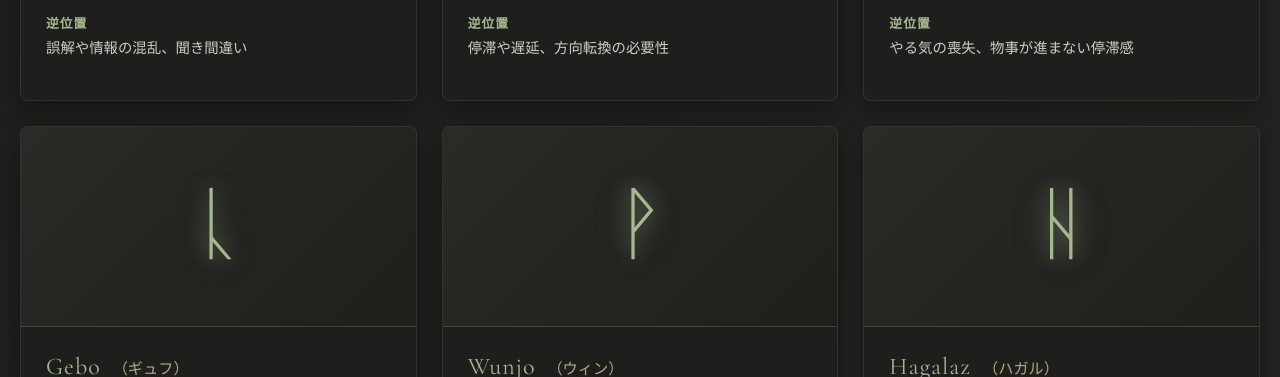
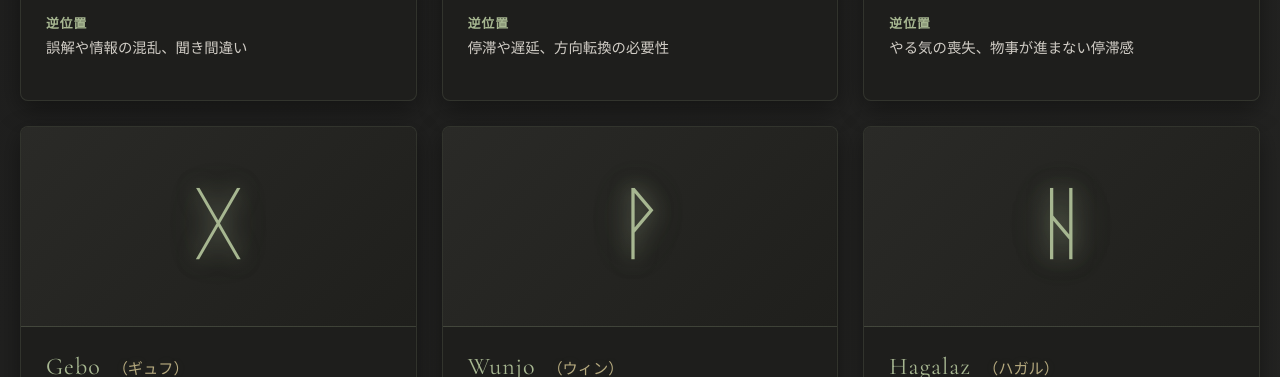
Before and after one commit to loveaid32lio-sketch/rune-divination135, a plain HTML site: page rune_list_v3.html in a window 1280 px wide. Shown: the part 1880-2257 px from the top of the page. Drawn offline with nearby package versions, Linux system fonts and the light colour scheme.

Commit message:
Fix Gebo rune entry ID and character

```diff
--- a/rune_list_v3.html
+++ b/rune_list_v3.html
@@ -633,7 +633,7 @@
             {"id": 4, "character": "ᚨ", "name": "Ansuz", "reading": "アンスール", "origin": "神またはエスイル。北欧神話の高位の神々を意味し、神聖な叡智と言葉の力の象徴。", "upright": "知識と叡智による導き、言葉の力を信じる時期", "reversed": "誤解や情報の混乱、聞き間違い", "hasReversed": true},
             {"id": 5, "character": "ᚱ", "name": "Raidho", "reading": "ラド", "origin": "旅または車輪。馬による旅と、人生の移動・進化を象徴。循環する時間と前への動きを表す。", "upright": "人生の新しいステージへの移動、スムーズな前進", "reversed": "停滞や遅延、方向転換の必要性", "hasReversed": true},
             {"id": 6, "character": "ᚲ", "name": "Kenaz", "reading": "ケン", "origin": "松明または火。暗闇を照らす光であり、知識、視力、創造的なひらめきを象徴。", "upright": "内からの光、創造的な情熱が目覚める", "reversed": "やる気の喪失、物事が進まない停滞感", "hasReversed": true},
-            {"id": 7, "character": "ᚳ", "name": "Gebo", "reading": "ギュフ", "origin": "贈り物または交換。与えることと受け取ることの均衡、人間関係と絆を象徴。", "upright": "与えることと受け取るバランスの中の調和、絆の深まり", "hasReversed": false},
+            {"id": 7, "character": "ᚷ", "name": "Gebo", "reading": "ギュフ", "origin": "贈り物または交換。与えることと受け取ることの均衡、人間関係と絆を象徴。", "upright": "与えることと受け取るバランスの中の調和、絆の深まり", "hasReversed": false},
             {"id": 8, "character": "ᚹ", "name": "Wunjo", "reading": "ウィン", "origin": "喜びまたは幸福。完成と達成感、人生の調和した状態を象徴。", "upright": "喜びと達成感、願いが形になる時期", "reversed": "失望や悔しさ、期待と現実のズレ", "hasReversed": true},
             {"id": 9, "character": "ᚺ", "name": "Hagalaz", "reading": "ハガル", "origin": "ひょうまたは雹。予測不可能な自然災害であり、破壊と同時に新しい始まりをもたらす変化の象徴。", "upright": "避けられない変革、古いものが壊れ新しい始まりが来る", "hasReversed": false},
             {"id": 10, "character": "ᚾ", "name": "Nauthiz", "reading": "ニード", "origin": "必要性または制約。困難な状況を乗り越えるために必要な強さと工夫を象徴。", "upright": "困難を通じた自己鍛錬、必要とされる我慢と工夫", "reversed": "やり過ぎによる疲弊、無理を続けている", "hasReversed": true},
```
